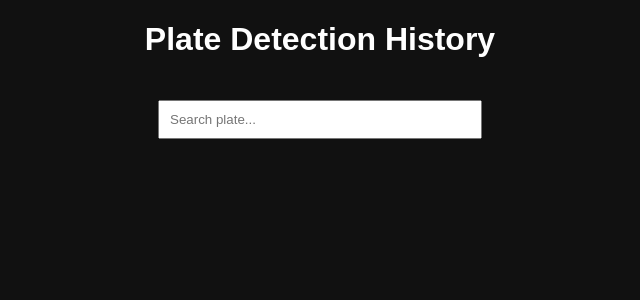
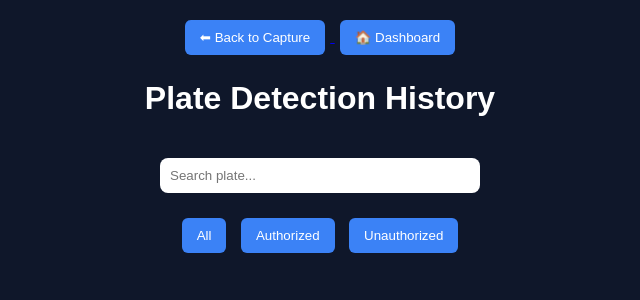
Before and after one commit to Twig-sta/EdgeALPR, a Flask app: page /history in a window 1280 px wide. Shown: the top 300 px of the page, without its empty margins (320-960 px from the left). Run offline with Flask 3, Linux system fonts and the light colour scheme.

Commit message:
fixed everything

```diff
--- a/alpr/pipeline.py
+++ b/alpr/pipeline.py
@@ -44,13 +44,11 @@ def process_frame(frame):
         status = "unknown"
 
         if text:
-            # ✅ Determine status
             if is_authorized(text, authorized_plates):
                 status = "authorized"
             else:
                 status = "unauthorized"
 
-            # ✅ Prevent duplicate logging
             if text not in last_detected:
                 last_detected.add(text)
 
--- a/dashboard/app.py
+++ b/dashboard/app.py
@@ -14,16 +14,18 @@ from alpr.visualization import draw_detections
 
 app = Flask(__name__)
 
-camera_service = CameraService()  # For testing with a static image
+camera_service = CameraService()
 
 last_capture = {"image": None, "detections": []}
 LOG_FILE = "logs/detections.json"
+
+# ✅ FIXED: absolute capture directory
+CAPTURE_DIR = os.path.join(os.path.dirname(__file__), "captures")
 
 
 def load_detections():
     if not os.path.exists(LOG_FILE):
         return []
-
     with open(LOG_FILE) as f:
         return json.load(f)
 
@@ -37,6 +39,12 @@ def generate_frames():
             frame = camera_service.get_frame()
 
             detections_list = process_frame(frame)
+
+            detections_list = [
+                d for d in detections_list
+                if d.get("text") and d.get("text").strip() != ""
+            ]
+
             frame = draw_detections(frame, detections_list)
 
             ret, buffer = cv2.imencode('.jpg', frame)
@@ -63,38 +71,38 @@ def live_feed_page():
 
 @app.route('/video_feed')
 def video_feed():
-    return Response(
-        generate_frames(),
-        mimetype='multipart/x-mixed-replace; boundary=frame'
-    )
+    return Response(generate_frames(), mimetype='multipart/x-mixed-replace; boundary=frame')
 
 
 # -----------------------------
-# IMAGE CAPTURE
+# CAPTURE IMAGE
 # -----------------------------
 @app.route('/capture')
 def capture_image():
-
     global last_capture
 
     frame = camera_service.get_frame()
 
-    filename = f"capture_{int(time.time())}.jpg"
-
-    capture_folder = os.path.join(os.path.dirname(__file__), "captures")
-    os.makedirs(capture_folder, exist_ok=True)
-
-    filepath = os.path.join(capture_folder, filename)
-
-    cv2.imwrite(filepath, frame)
-
     detected_plates = process_frame(frame)
 
+    filtered_detections = [
+        d for d in detected_plates
+        if d.get("text") and d.get("text").strip() != ""
+    ]
+
+    frame_with_boxes = draw_detections(frame.copy(), filtered_detections)
+
+    filename = f"capture_{int(time.time())}.jpg"
+    os.makedirs(CAPTURE_DIR, exist_ok=True)
+
+    filepath = os.path.join(CAPTURE_DIR, filename)
+
+    cv2.imwrite(filepath, frame_with_boxes)
+
     last_capture["image"] = filename
-    last_capture["detections"] = detected_plates
+    last_capture["detections"] = filtered_detections
 
     return redirect(url_for('captured_page'))
-
 
 @app.route('/captured')
 def captured_page():
@@ -102,25 +110,29 @@ def captured_page():
 
 
 # -----------------------------
-# SERVE CAPTURED IMAGES
+# SERVE CAPTURED IMAGES (FIXED)
 # -----------------------------
 @app.route('/captures/<filename>')
 def serve_image(filename):
-    return send_from_directory('dashboard/captures', filename)
+    return send_from_directory(CAPTURE_DIR, filename)
 
+
+# -----------------------------
+# HISTORY
+# -----------------------------
 @app.route('/history')
 def history_page():
     try:
-        with open(LOG_FILE) as f:
-            detections = json.load(f)
+        with open(LOG_FILE, "r") as f:
+            logs = json.load(f)
     except:
-        detections = []
+        logs = []
 
-    detections = list(reversed(detections))
-    return render_template('history.html', detections=detections)
+    return render_template('history.html', logs=logs)
+
 
 # -----------------------------
-# RUN SERVER
+# RUN
 # -----------------------------
 if __name__ == "__main__":
     app.run(host='0.0.0.0', port=5055, debug=True)
--- a/dashboard/templates/history.html
+++ b/dashboard/templates/history.html
@@ -2,18 +2,43 @@
 <html>
 <head>
     <title>Plate History</title>
+
     <style>
         body {
             font-family: Arial;
-            background-color: #111;
+            background-color: #0f172a;
             color: white;
             text-align: center;
+        }
+
+        h1 {
+            margin-top: 20px;
         }
 
         input {
             padding: 10px;
             width: 300px;
             margin: 20px;
+            border-radius: 8px;
+            border: none;
+        }
+
+        .filters {
+            margin-bottom: 20px;
+        }
+
+        button {
+            padding: 10px 15px;
+            margin: 5px;
+            border: none;
+            border-radius: 6px;
+            cursor: pointer;
+            background-color: #3b82f6;
+            color: white;
+        }
+
+        button:hover {
+            background-color: #2563eb;
         }
 
         .grid {
@@ -23,57 +48,108 @@
         }
 
         .card {
-            background: #222;
+            background: #1e293b;
             margin: 10px;
-            padding: 10px;
-            border-radius: 10px;
+            padding: 15px;
+            border-radius: 12px;
+            width: 220px;
+            transition: transform 0.2s;
+        }
+
+        .card:hover {
+            transform: scale(1.05);
         }
 
         img {
-            width: 200px;
-            border-radius: 5px;
+            width: 100%;
+            border-radius: 8px;
         }
 
         .authorized {
-            color: lightgreen;
+            color: #4ade80;
+            font-weight: bold;
         }
 
         .unauthorized {
-            color: red;
+            color: #f87171;
+            font-weight: bold;
+        }
+
+        .timestamp {
+            font-size: 12px;
+            color: #cbd5f5;
         }
     </style>
 </head>
 
 <body>
 
+<!-- ✅ NAV BUTTONS (CORRECT LOCATION) -->
+<div style="margin: 15px;">
+    <a href="{{ url_for('captured_page') }}">
+        <button>⬅ Back to Capture</button>
+    </a>
+
+    <a href="{{ url_for('live_feed_page') }}">
+        <button>🏠 Dashboard</button>
+    </a>
+</div>
+
 <h1>Plate Detection History</h1>
 
 <input type="text" id="search" placeholder="Search plate..." onkeyup="filterPlates()">
 
+<div class="filters">
+    <button onclick="filterStatus('all')">All</button>
+    <button onclick="filterStatus('authorized')">Authorized</button>
+    <button onclick="filterStatus('unauthorized')">Unauthorized</button>
+</div>
+
 <div class="grid" id="plateGrid">
     {% for log in logs %}
-        <div class="card">
+        <div class="card" data-status="{{ log.status }}">
             <h3 class="{{ log.status }}">{{ log.plate }}</h3>
-            <p>{{ log.timestamp }}</p>
-            <img src="/{{ log.image }}">
+            <p class="timestamp">{{ log.timestamp }}</p>
+            <img src="/captures/{{ log.image.split('/')[-1] }}">
         </div>
     {% endfor %}
 </div>
 
 <script>
+let currentStatus = "all";
+
 function filterPlates() {
+    applyFilters();
+}
+
+function filterStatus(status) {
+    currentStatus = status;
+
+    if (status === "all") {
+        document.getElementById("search").value = "";
+    }
+
+    applyFilters();
+}
+
+function applyFilters() {
     let input = document.getElementById("search").value.toUpperCase();
-    let cards = document.getElementsByClassName("card");
+    let cards = document.querySelectorAll(".card");
 
-    for (let i = 0; i < cards.length; i++) {
-        let plate = cards[i].getElementsByTagName("h3")[0].innerText;
+    cards.forEach(card => {
+        let plateElement = card.querySelector("h3");
+        let plate = plateElement.textContent.toUpperCase().trim();
+        let cardStatus = card.getAttribute("data-status");
 
-        if (plate.includes(input)) {
-            cards[i].style.display = "";
+        let matchesSearch = plate.includes(input);
+        let matchesStatus = (currentStatus === "all" || cardStatus === currentStatus);
+
+        if (matchesSearch && matchesStatus) {
+            card.style.display = "block";
         } else {
-            cards[i].style.display = "none";
+            card.style.display = "none";
         }
-    }
+    });
 }
 </script>
 
--- a/dashboard/templates/live_feed.html
+++ b/dashboard/templates/live_feed.html
@@ -16,6 +16,9 @@
             <a href="{{ url_for('capture_image') }}">
                 <button class="capture-btn">📸 Capture Image</button>
             </a>
+            <a href="{{ url_for('history_page') }}">
+                <button class="nav-btn">📜 View History</button>
+            </a>
         </div>
     </div>
 </body>
--- a/scripts/test_pipeline.py
+++ b/scripts/test_pipeline.py
@@ -1,7 +1,11 @@
+# This script tests the ALPR pipeline by processing a sample image and displaying the results.
+# It uses OpenCV to read the image, process it through the ALPR pipeline, and visualize the detections.
+# The script prints the detection results to the console and shows an annotated image with detected license plates highlighted.
 import cv2
 import sys
 import os
 
+# Add the parent directory to the system path to allow imports from the alpr package
 sys.path.append(os.path.abspath(os.path.join(os.path.dirname(__file__), "..")))
 
 from alpr.pipeline import process_frame
```
Also changed, not shown: alpr/utils.py (+12 -12 lines), dashboard/static/style.css (+59 -8 lines), dashboard/templates/captured.html (+18 -7 lines), dashboard/templates/index.html (+14 -6 lines), services/camera_service.py (+17 -4 lines), 2 other files.
